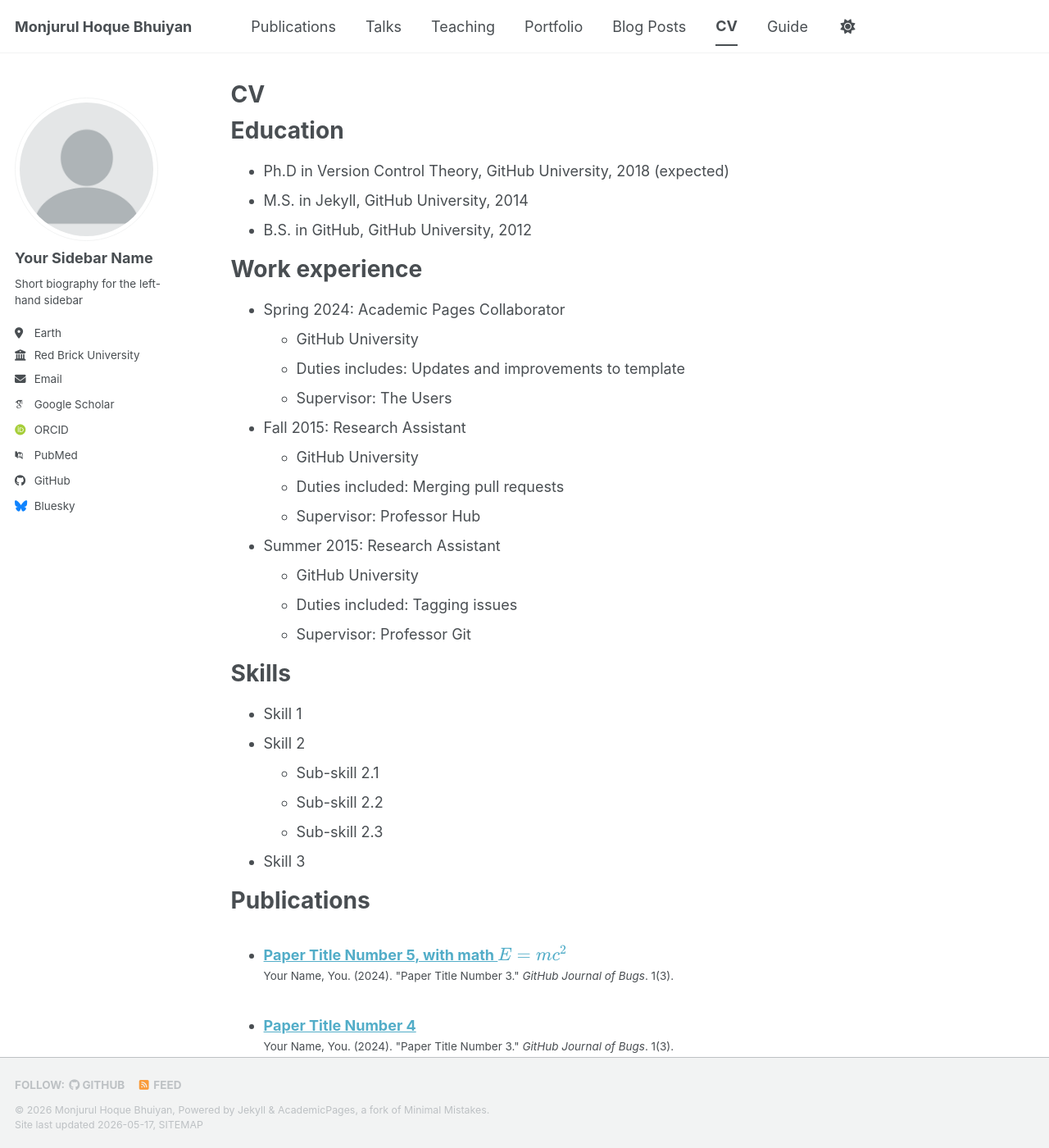
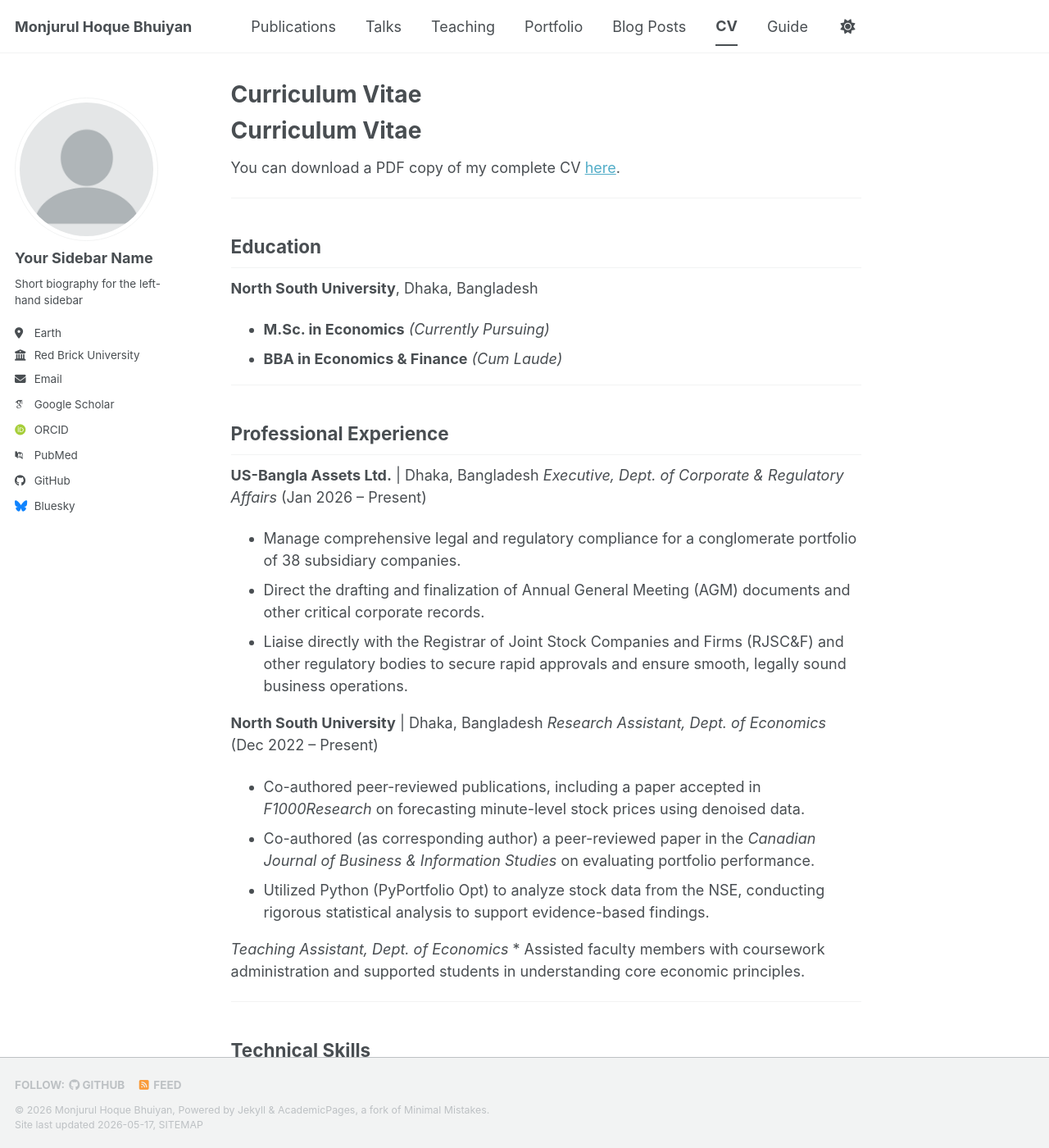
Before and after one commit to Monjur1841/monjur1841.github.io, a Jekyll site: the page built from _pages/cv.md, in a window 1280 px wide and 1400 px high. Shown: the whole window at 82% size. Built offline with Jekyll 4.4.1, drawn with Linux system fonts in a browser that asks for light colours; some web fonts are replaced; our own code applies the rules of GitHub Pages for plain Markdown files; a script bundle is joined from its source files by our own code; library files that are not in the unit come from our copies; some of the changed text lies outside the part shown.

Commit message:
Update cv.md

```diff
--- a/_pages/cv.md
+++ b/_pages/cv.md
@@ -1,64 +1,35 @@
----
-layout: archive
-title: "CV"
-permalink: /cv/
-author_profile: true
-redirect_from:
-  - /resume
+# Curriculum Vitae
+
+You can download a PDF copy of my complete CV [here](../files/CV_Monjurul_Hoque_Bhuiyan.pdf).
+
 ---
 
-{% include base_path %}
+## Education
 
-Education
-======
-* Ph.D in Version Control Theory, GitHub University, 2018 (expected)
-* M.S. in Jekyll, GitHub University, 2014
-* B.S. in GitHub, GitHub University, 2012
+**North South University**, Dhaka, Bangladesh
+* **M.Sc. in Economics** *(Currently Pursuing)*
+* **BBA in Economics & Finance** *(Cum Laude)*
 
-Work experience
-======
-* Spring 2024: Academic Pages Collaborator
-  * GitHub University
-  * Duties includes: Updates and improvements to template
-  * Supervisor: The Users
+---
 
-* Fall 2015: Research Assistant
-  * GitHub University
-  * Duties included: Merging pull requests
-  * Supervisor: Professor Hub
+## Professional Experience
 
-* Summer 2015: Research Assistant
-  * GitHub University
-  * Duties included: Tagging issues
-  * Supervisor: Professor Git
+**US-Bangla Assets Ltd.** | Dhaka, Bangladesh
+*Executive, Dept. of Corporate & Regulatory Affairs* (Jan 2026 – Present)
+* Manage comprehensive legal and regulatory compliance for a conglomerate portfolio of 38 subsidiary companies.
+* Direct the drafting and finalization of Annual General Meeting (AGM) documents and other critical corporate records.
+* Liaise directly with the Registrar of Joint Stock Companies and Firms (RJSC&F) and other regulatory bodies to secure rapid approvals and ensure smooth, legally sound business operations.
 
-Skills
-======
-* Skill 1
-* Skill 2
-  * Sub-skill 2.1
-  * Sub-skill 2.2
-  * Sub-skill 2.3
-* Skill 3
+**North South University** | Dhaka, Bangladesh
+*Research Assistant, Dept. of Economics* (Dec 2022 – Present)
+* Co-authored peer-reviewed publications, including a paper accepted in *F1000Research* on forecasting minute-level stock prices using denoised data.
+* Co-authored (as corresponding author) a peer-reviewed paper in the *Canadian Journal of Business & Information Studies* on evaluating portfolio performance.
+* Utilized Python (PyPortfolio Opt) to analyze stock data from the NSE, conducting rigorous statistical analysis to support evidence-based findings.
 
-Publications
-======
-  <ul>{% for post in site.publications reversed %}
-    {% include archive-single-cv.html %}
-  {% endfor %}</ul>
+*Teaching Assistant, Dept. of Economics* * Assisted faculty members with coursework administration and supported students in understanding core economic principles.
 
-Talks
-======
-  <ul>{% for post in site.talks reversed %}
-    {% include archive-single-talk-cv.html  %}
-  {% endfor %}</ul>
+---
 
-Teaching
-======
-  <ul>{% for post in site.teaching reversed %}
-    {% include archive-single-cv.html %}
-  {% endfor %}</ul>
-
-Service and leadership
-======
-* Currently signed in to 43 different slack teams
+## Technical Skills
+* **Programming & Software:** Python (PyPortfolio Opt), R, Stata, Power BI, Advanced MS Excel.
+* **Core Competencies:** Econometrics, Data Analysis, Regulatory Compliance, Project Management.
```
